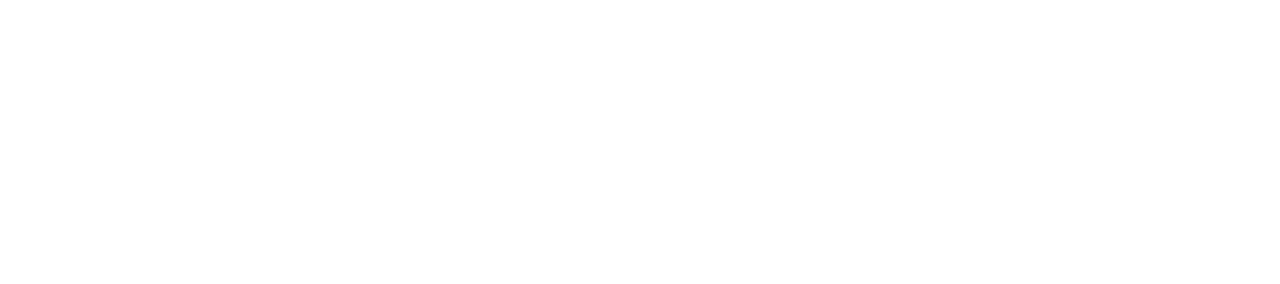
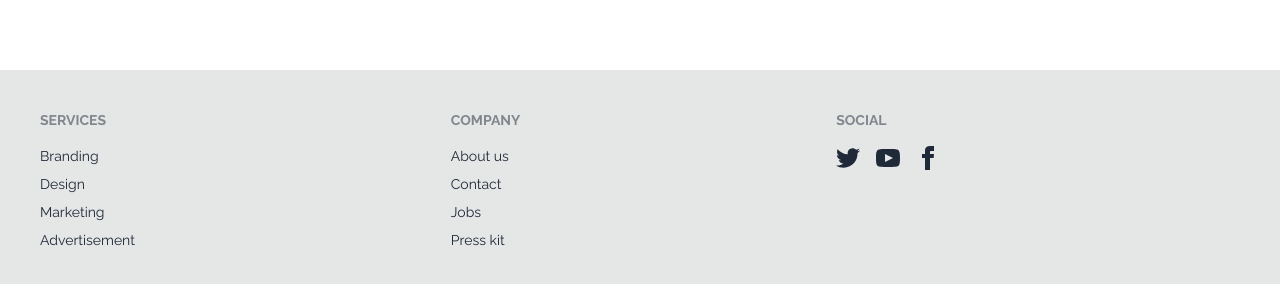
Before and after one commit to coder7475/halo-cosmetics, a React (Vite) app: page / in a window 1280 px wide. Shown: the part 2306-2590 px from the top of the page. Before the commit the page ends 2376 px from the top, so only its background shows below. Built offline with nearby package versions, Linux system fonts and the light colour scheme.

Commit message:
feat: add a footer to home section

```diff
--- /dev/null
+++ b/src/components/Footer.jsx
@@ -0,0 +1,30 @@
+const Footer = () => {
+  return (
+    <footer className="footer p-10 bg-base-300 text-base-content">
+  <nav>
+    <header className="footer-title">Services</header>
+    <a className="link link-hover">Branding</a>
+    <a className="link link-hover">Design</a>
+    <a className="link link-hover">Marketing</a>
+    <a className="link link-hover">Advertisement</a>
+  </nav>
+  <nav>
+    <header className="footer-title">Company</header>
+    <a className="link link-hover">About us</a>
+    <a className="link link-hover">Contact</a>
+    <a className="link link-hover">Jobs</a>
+    <a className="link link-hover">Press kit</a>
+  </nav>
+  <nav>
+    <header className="footer-title">Social</header>
+    <div className="grid grid-flow-col gap-4">
+      <a><svg xmlns="http://www.w3.org/2000/svg" width="24" height="24" viewBox="0 0 24 24" className="fill-current"><path d="M24 4.557c-.883.392-1.832.656-2.828.775 1.017-.609 1.798-1.574 2.165-2.724-.951.564-2.005.974-3.127 1.195-.897-.957-2.178-1.555-3.594-1.555-3.179 0-5.515 2.966-4.797 6.045-4.091-.205-7.719-2.165-10.148-5.144-1.29 2.213-.669 5.108 1.523 6.574-.806-.026-1.566-.247-2.229-.616-.054 2.281 1.581 4.415 3.949 4.89-.693.188-1.452.232-2.224.084.626 1.956 2.444 3.379 4.6 3.419-2.07 1.623-4.678 2.348-7.29 2.04 2.179 1.397 4.768 2.212 7.548 2.212 9.142 0 14.307-7.721 13.995-14.646.962-.695 1.797-1.562 2.457-2.549z"></path></svg></a>
+      <a><svg xmlns="http://www.w3.org/2000/svg" width="24" height="24" viewBox="0 0 24 24" className="fill-current"><path d="M19.615 3.184c-3.604-.246-11.631-.245-15.23 0-3.897.266-4.356 2.62-4.385 8.816.029 6.185.484 8.549 4.385 8.816 3.6.245 11.626.246 15.23 0 3.897-.266 4.356-2.62 4.385-8.816-.029-6.185-.484-8.549-4.385-8.816zm-10.615 12.816v-8l8 3.993-8 4.007z"></path></svg></a>
+      <a><svg xmlns="http://www.w3.org/2000/svg" width="24" height="24" viewBox="0 0 24 24" className="fill-current"><path d="M9 8h-3v4h3v12h5v-12h3.642l.358-4h-4v-1.667c0-.955.192-1.333 1.115-1.333h2.885v-5h-3.808c-3.596 0-5.192 1.583-5.192 4.615v3.385z"></path></svg></a>
+    </div>
+  </nav>
+</footer>
+  );
+};
+
+export default Footer;
--- a/src/pages/HomePage.jsx
+++ b/src/pages/HomePage.jsx
@@ -2,13 +2,15 @@
 import Banner from '../components/Banner';
 import AboutUs from '../components/AboutUs';
 import TeamSection from '../components/TeamSection';
+import Footer from '../components/Footer';
 
 const HomePage = () => {
   return (
     <div>
-      <Banner/>
-      <AboutUs/>
-      <TeamSection/>
+      <Banner />
+      <AboutUs />
+      <TeamSection />
+      <Footer />
     </div>
   );
 };
```
